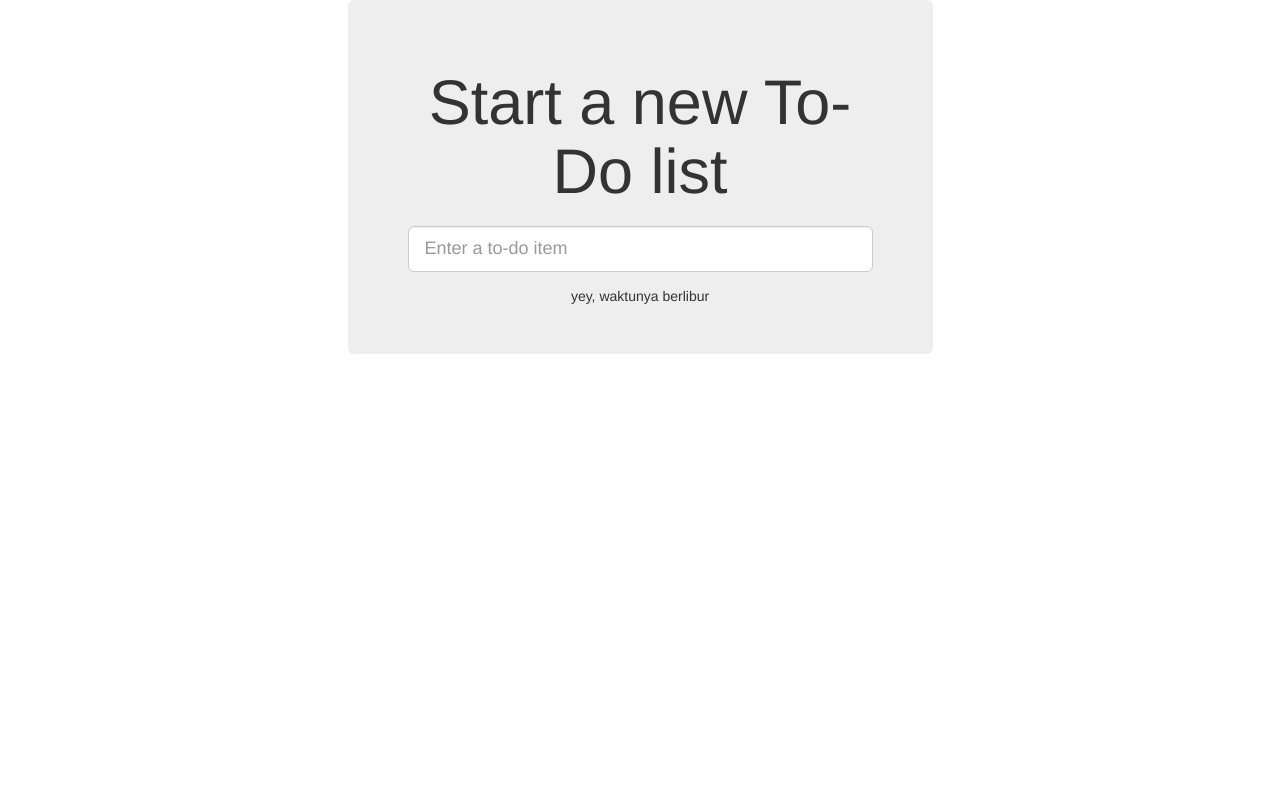
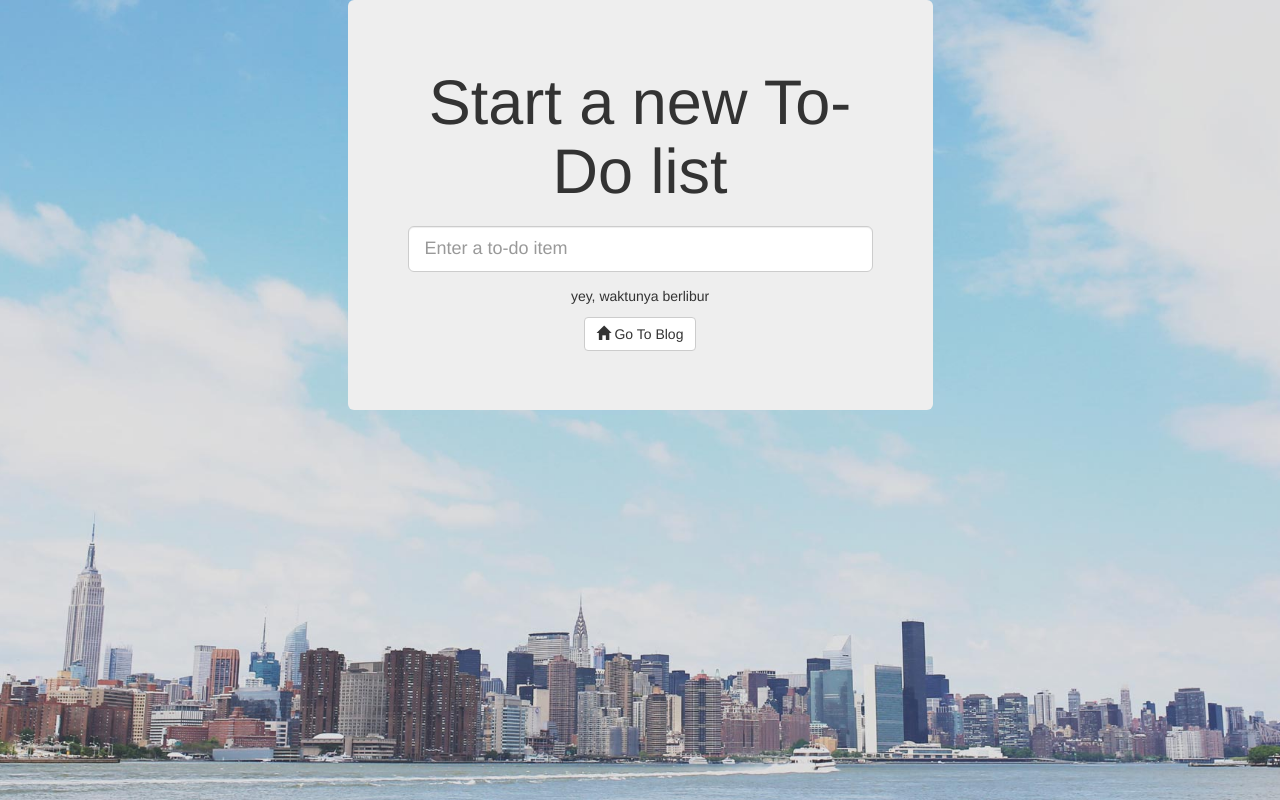
Before and after one commit to ayusahnaz/PMPL, a Django app: page / in a window 1280 px wide. Run offline with Django 3.2, Linux system fonts and the light colour scheme; data that the repository does not hold is empty; some libraries are stand-ins or nearby versions.

Commit message:
Penyesuaian Home Page Pribadi

```diff
--- a/lists/static/base.css
+++ b/lists/static/base.css
@@ -1,3 +1,15 @@
 #id_new_item {
     margin-top: 2ex;
 }
+
+.header {
+    display: table;
+    position: relative;
+    width: 100%;
+    height: 100%;
+    background: url(bg.jpg) no-repeat center center scroll;
+    -webkit-background-size: cover;
+    -moz-background-size: cover;
+    background-size: cover;
+    -o-background-size: cover;
+}
--- a/lists/templates/base.html
+++ b/lists/templates/base.html
@@ -8,6 +8,7 @@
 		<link href="/static/base.css" rel="stylesheet">
 	</head>
 	<body>
+		<header id="top" class="header">
 		<div class="container">
 			<div class="row">
 				<div class="col-md-6 col-md-offset-3 jumbotron">
@@ -25,7 +26,9 @@
 						{{ comment }}
 
 					</div>
+					<center><a href="/blog" class="btn btn-dark btn-lg"><button type="button" class="btn btn-default"><i class="glyphicon glyphicon-home"></i> Go To Blog</button></a></center>
 				</div>
+
 			</div>
 			<div class="row">
 				<div class="col-md-6 col-md-offset-3">
@@ -34,5 +37,6 @@
 				</div>
 			</div>
 		</div>
+		</header>
 	</body>
 </html>
--- a/lists/templates/home.html
+++ b/lists/templates/home.html
@@ -9,8 +9,5 @@
 			<input name="item_text" id="id_new_item" placeholder="Enter a to-do item" />
 			{% csrf_token %}
 		</form>
-
-		<span>{{ comment }}</span>
-
 	</body>
 </html>
--- a/lists/templates/index.html
+++ b/lists/templates/index.html
@@ -64,7 +64,7 @@
             <h1>Set your goals</h1>
             <h3>Start your journey</h3>
             <br>
-            <a href="/homelist" class="btn btn-dark btn-lg">Find Out More</a>
+            <a href="#about" class="btn btn-dark btn-lg">Find Out More</a>
         </div>
     </header>
 
@@ -85,7 +85,7 @@
     <!-- Callout -->
     <aside class="callout">
         <div class="text-vertical-center">
-            <h1></h1>
+            <h1><a href="/home" class="btn btn-dark btn-lg">Write your to-do lists!</a></h1>
         </div>
     </aside>
 
--- a/lists/views.py
+++ b/lists/views.py
@@ -19,12 +19,27 @@ def home_page(request):
 
     return render(request, 'home.html', {'comment': comment})
 
-def list_page(request):
+def todo_list(request):
+    #if request.method == 'POST':
+    #    Item.objects.create(text=request.POST['item_text'])
+    #    return redirect('/lists/the-only-list-in-the-world/')
+
+    #items = Item.objects.all()
+    #countsItem = Item.objects.count()
+    #comment = 'yey, waktunya berlibur'
+
+    #return render(request, 'index.html')
     countsItem = Item.objects.count()
     comment = 'yey, waktunya berlibur'
 
     return render(request, 'home.html', {'comment': comment})
 
+def blog(request):
+    # countsItem = Item.objects.count()
+    # comment = 'yey, waktunya berlibur'
+
+    # return render(request, 'home.html', {'comment': comment})
+    return render(request, 'index.html')
 
 def view_list(request, list_id):
     list_ = List.objects.get(id=list_id)
--- a/superlists/urls.py
+++ b/superlists/urls.py
@@ -4,7 +4,8 @@ from lists import urls as list_urls  #2
 
 urlpatterns = [
     url(r'^$', list_views.home_page, name='home'),
-    url(r'^homelist', list_views.list_page, name='list'),
+    url(r'^home', list_views.todo_list, name='todo_list'),
+    url(r'^blog', list_views.blog, name='blog'),
     url(r'^lists/', include(list_urls)),
     # url(r'^admin/', include(admin.site.urls)),
 ]
```
